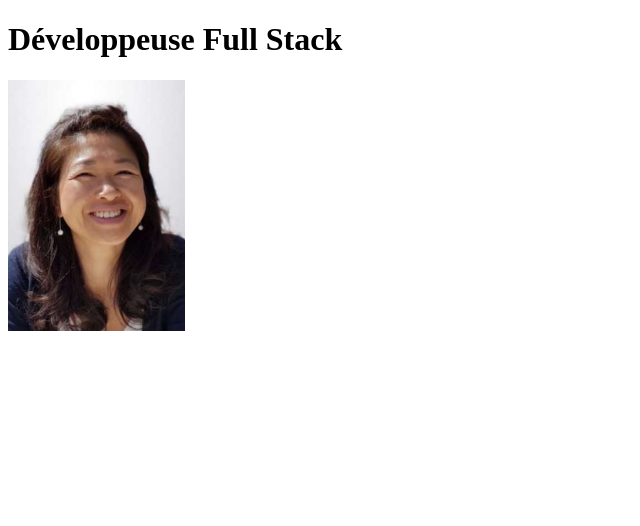
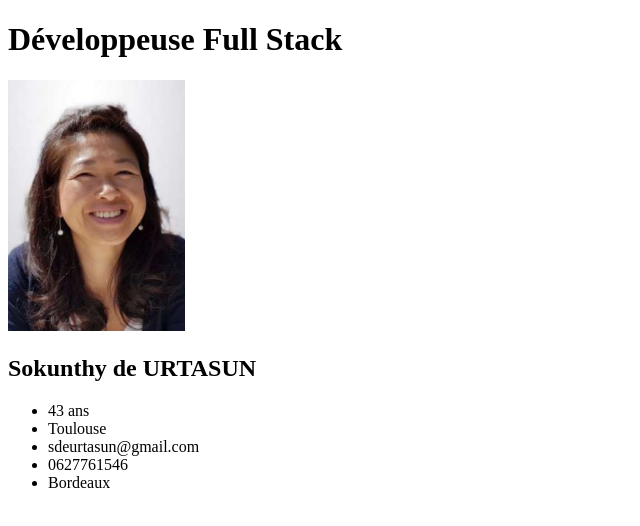
Before and after one commit to sdeurt/cv, a plain HTML site: page index.html in a window 1280 px wide. Shown: the whole page, without its empty margins (0-640 px from the left). Drawn offline with Linux system fonts and the light colour scheme.

Commit message:
rajout informations contact

```diff
--- a/index.html
+++ b/index.html
@@ -16,8 +16,24 @@
   <main>
     <header>
       <h1> Développeuse Full Stack </h1>
-      <div class="photo">
-        <img src="photo.png" alt="profil cv"/>
+      <section>
+        <div class="photo">
+          <img src="photo.png" alt="profil cv" />
+        </div>
+        <div class="informations">
+          <h2>Sokunthy de URTASUN</h2>
+          <div class="informations-flex">
+            <ul>
+              <li>43 ans</li>
+              <li>Toulouse</li>
+              <li>sdeurtasun@gmail.com</li>
+              <li>0627761546</li>
+              <li>Bordeaux</li>
+            </ul>
+          </div>
+          <div>
+      </section>
+      <section></section>
       </div>
     </header>
   </main>
```
